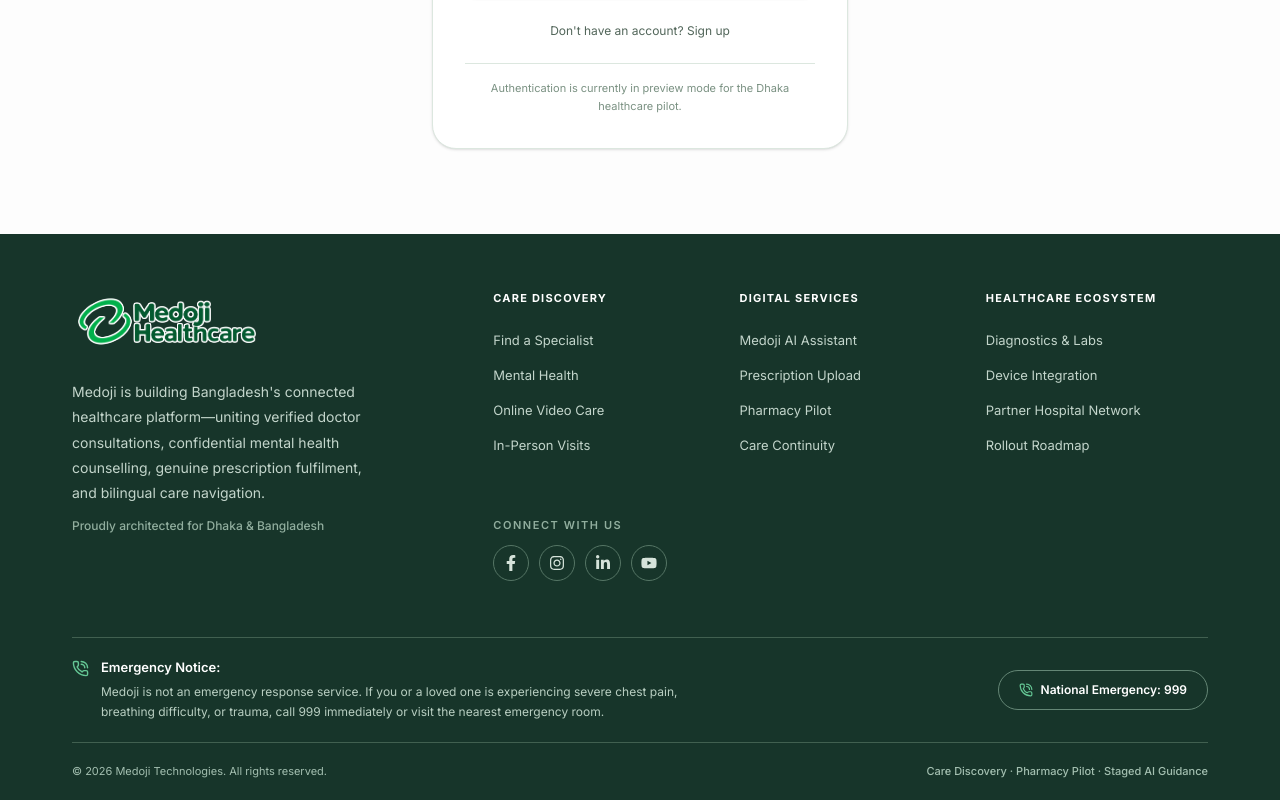
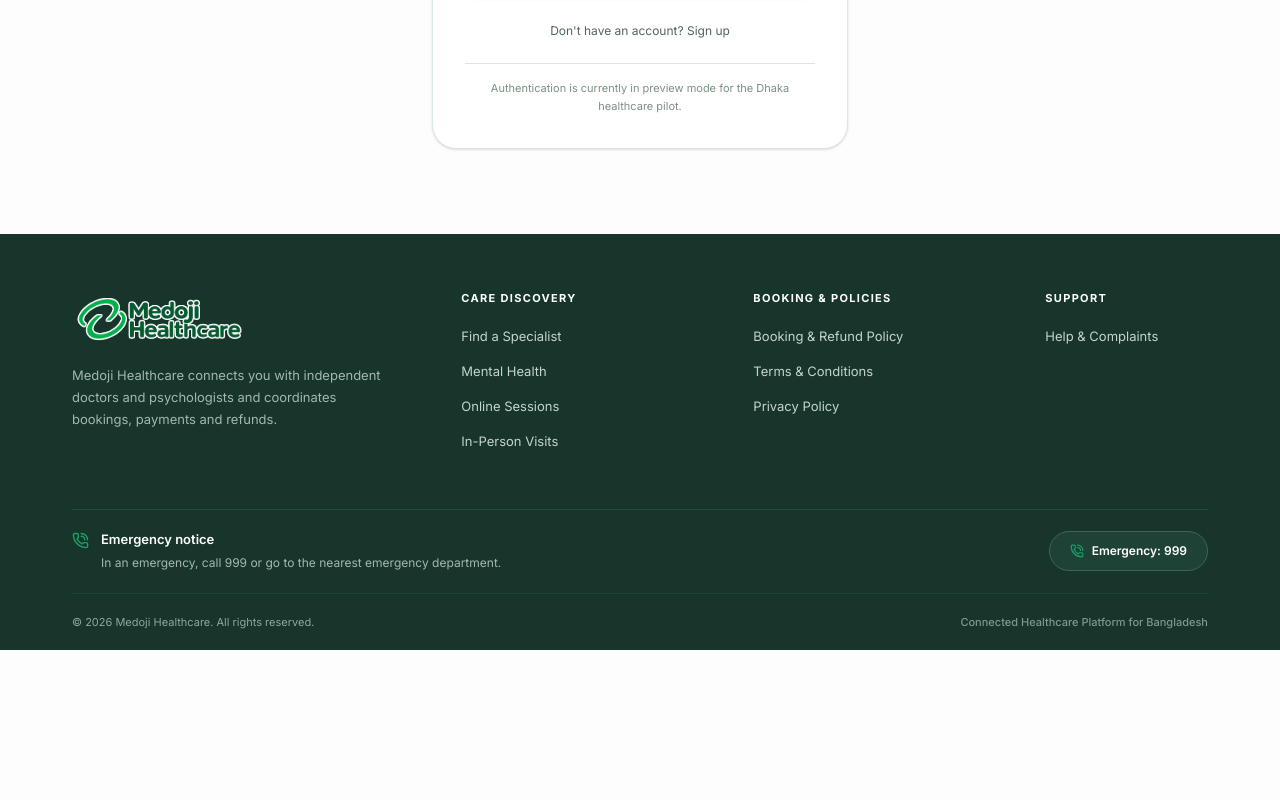
Before and after one commit to Samincode01/medoji, a Next.js app: page /login in a window 1280 px wide. Shown: the part 641-1441 px from the top of the page. After the commit the page ends 1291 px from the top, so only its background shows below. Built offline with nearby package versions, Linux system fonts and the light colour scheme.

Commit message:
updated footer

```diff
--- a/src/components/layout/Footer.jsx
+++ b/src/components/layout/Footer.jsx
@@ -1,82 +1,67 @@
 
 "use client";
 
+import Image from "next/image";
+import Link from "next/link";
+import { ArrowUpRight, PhoneCall } from "lucide-react";
 import logo from "@/images/logo.png";
-import Link from "next/link";
-import Image from "next/image";
-import { ArrowUpRight, PhoneCall } from "lucide-react";
-import {
-  FaFacebookF,
-  FaInstagram,
-  FaLinkedinIn,
-  FaYoutube,
-} from "react-icons/fa";
 import { useLanguage } from "@/i18n/useLanguage";
 
-const socialLinks = [
-  { name: "Facebook", Icon: FaFacebookF, href: null },
-  { name: "Instagram", Icon: FaInstagram, href: null },
-  { name: "LinkedIn", Icon: FaLinkedinIn, href: null },
-  { name: "YouTube", Icon: FaYoutube, href: null },
+export default function Footer() {
+  const { t } = useLanguage();
+
+  const careDiscoveryLinks = [
+    { label: t("footer.links.findSpecialist"), href: "/specialist" },
+    { label: t("footer.links.mentalHealth"), href: "/mental-health" },
+    { label: t("footer.links.onlineSessions"), href: "/online-sessions" },
+    { label: t("footer.links.inPersonVisits"), href: "/in-person-visits" },
+  ];
+
+  const bookingPolicyLinks = [
+    { label: t("footer.links.bookingRefundPolicy"), href: "/booking-refund-policy" },
+    { label: t("footer.links.termsConditions"), href: "/terms-and-conditions" },
+    { label: t("footer.links.privacyPolicy"), href: "/privacy-policy" },
+  ];
+
+  const supportLinks = [
+    { label: t("footer.links.helpComplaints"), href: "/help-and-complaints" },
   ];
 
   const linkStyle =
-  "group inline-flex items-center gap-1.5 text-[13px] leading-6 text-[#C3D5CB] transition-colors duration-200 hover:text-white";
+    "group inline-flex items-center gap-1.5 rounded-sm text-[13px] leading-6 text-[#C3D5CB] transition-colors duration-200 hover:text-white focus-visible:outline-none focus-visible:ring-1 focus-visible:ring-[#19A069]";
 
-export default function Footer() {
-  const { t, isBangla } = useLanguage();
-
-  const columns = [
-    {
-      title: t("footer.careDiscovery"),
-      links: [
-        { label: t("footer.links.findDoctor"), href: "/specialist" },
-        { label: t("footer.links.mentalHealth"), href: "/specialist" },
-        { label: t("footer.links.onlineVideo"), href: "/specialist" },
-        { label: t("footer.links.inPerson"), href: "/specialist" },
-      ],
-    },
-    {
-      title: t("footer.digitalServices"),
-      links: [
-        { label: t("footer.links.aiAssistant"), href: "/#ai-tools" },
-        { label: t("footer.links.prescriptionUpload"), href: "/#pharmacy" },
-        { label: t("footer.links.pharmacyPilot"), href: "/#pharmacy" },
-        { label: t("footer.links.careContinuity"), href: "/#ecosystem" },
-      ],
-    },
-    {
-      title: t("footer.healthcareEcosystem"),
-      links: [
-        { label: t("footer.links.diagnostics"), href: "/#ecosystem" },
-        { label: t("footer.links.devices"), href: "/#ecosystem" },
-        { label: t("footer.links.partnerHospital"), href: "/#ecosystem" },
-        { label: t("footer.links.roadmap"), href: "/#ecosystem" },
-      ],
-    },
-  ];
+  const renderLinks = (links) => (
+    <ul className="space-y-2.5">
+      {links.map((link) => (
+        <li key={link.href}>
+          <Link href={link.href} className={linkStyle}>
+            <span>{link.label}</span>
+            <ArrowUpRight
+              size={12}
+              className="shrink-0 opacity-0 transition-all duration-200 group-hover:translate-x-0.5 group-hover:-translate-y-0.5 group-hover:opacity-100"
+              aria-hidden="true"
+            />
+          </Link>
+        </li>
+      ))}
+    </ul>
+  );
 
   return (
     <footer className="bg-[#17352A] text-white">
       <div className="mx-auto max-w-[1200px] px-5 sm:px-8">
+        <div className="grid grid-cols-1 gap-10 py-12 sm:grid-cols-2 md:py-14 lg:grid-cols-12 lg:gap-8">
 
-        {/* Main Footer */}
-        <div className="grid grid-cols-1 gap-11 py-12 md:grid-cols-12 md:gap-8 md:py-14">
-
-          {/* Brand Column */}
-          <div className="md:col-span-4">
-            <Link
-              href="/"
-              aria-label="Medoji Healthcare home"
-              className="inline-flex"
-            >
+          {/* Brand */}
+          <div className="lg:col-span-4 lg:pr-6">
+            <Link href="/" aria-label="Med​oji Healthcare home">
               <Image
                 src={logo}
-                alt="Medoji Healthcare logo"
+                alt="Med​oji Healthcare"
                 width={820}
                 height={360}
                 priority
-                className="h-auto w-[190px] object-contain"
+                className="h-auto w-[175px] object-contain"
                 style={{
                   filter: `
                     drop-shadow(1px 0 0 white)
@@ -88,116 +73,81 @@ export default function Footer() {
               />
             </Link>
 
-            <p className="mt-5 max-w-[310px] text-[14px] leading-[1.8] text-[#C3D5CB]">
-              {t("footer.tagline")}
+            <p className="mt-4 max-w-[320px] text-[13px] leading-[1.7] text-[#A3B8AD]">
+              {t("footer.brandDescription")}
             </p>
-
-            <p className="mt-3 text-[12px] font-medium text-[#91AE9E]">
-              {t("footer.location")}
-            </p>
-
-
           </div>
 
-          {/* Navigation Columns */}
-          <div className="grid grid-cols-2 gap-x-6 gap-y-9 sm:grid-cols-3 md:col-span-8 md:pl-8">
-            {columns.map((column) => (
-              <div key={column.title}>
-                <h3 className="mb-5 text-[11px] font-bold uppercase tracking-[0.11em] text-white">
-                  {column.title}
+          {/* Care Discovery */}
+          <nav
+            aria-label={t("footer.headings.careDiscovery")}
+            className="lg:col-span-3"
+          >
+            <h3 className="mb-4 text-[11px] font-bold uppercase tracking-[0.12em]">
+              {t("footer.headings.careDiscovery")}
             </h3>
+            {renderLinks(careDiscoveryLinks)}
+          </nav>
 
-                <ul className="space-y-2.5">
-                  {column.links.map((link) => (
-                    <li key={link.label}>
-                      <Link href={link.href} className={linkStyle}>
-                        {link.label}
-                        <ArrowUpRight
-                          size={12}
-                          className="shrink-0 opacity-0 transition-all duration-200 group-hover:translate-x-0.5 group-hover:-translate-y-0.5 group-hover:opacity-100"
-                        />
-                      </Link>
-                    </li>
-                  ))}
-                </ul>
+          {/* Booking & Policies */}
+          <nav
+            aria-label={t("footer.headings.bookingPolicies")}
+            className="lg:col-span-3"
+          >
+            <h3 className="mb-4 text-[11px] font-bold uppercase tracking-[0.12em]">
+              {t("footer.headings.bookingPolicies")}
+            </h3>
+            {renderLinks(bookingPolicyLinks)}
+          </nav>
 
+          {/* Support */}
+          <nav
+            aria-label={t("footer.headings.support")}
+            className="lg:col-span-2"
+          >
+            <h3 className="mb-4 text-[11px] font-bold uppercase tracking-[0.12em]">
+              {t("footer.headings.support")}
+            </h3>
+            {renderLinks(supportLinks)}
+          </nav>
         </div>
 
-            ))}
-              {/* Social Media */}
-            <div className="mt-6">
-              <p className="mb-3 text-[11px] font-semibold uppercase tracking-[0.14em] text-[#91AE9E]">
-                {isBangla ? "আমাদের সঙ্গে যুক্ত থাকুন" : "Connect with us"}
-              </p>
-
-              <div className="flex items-center gap-2.5">
-                {socialLinks.map(({ name, Icon, href }) => {
-                  const iconContent = (
-                    <Icon size={16} aria-hidden="true" />
-                  );
-
-                  return href ? (
-                    <a
-                      key={name}
-                      href={href}
-                      target="_blank"
-                      rel="noopener noreferrer"
-                      aria-label={name}
-                      className="flex h-9 w-9 items-center justify-center rounded-full border border-[#557565] text-[#D5E3DA] transition-all duration-200 hover:border-[#8FC7A8] hover:bg-[#244B3B] hover:text-white"
-                    >
-                      {iconContent}
-                    </a>
-                  ) : (
-                    <span
-                      key={name}
-                      title={name}
-                      aria-label={name}
-                      className="flex h-9 w-9 items-center justify-center rounded-full border border-[#557565] text-[#D5E3DA]"
-                    >
-                      {iconContent}
-                    </span>
-                  );
-                })}
-              </div>
-            </div>
-          </div>
-
-        </div>
-
-        {/* Emergency Information */}
-        <div className="flex flex-col gap-4 border-y border-[#416050] py-5 sm:flex-row sm:items-center sm:justify-between">
+        {/* Emergency Notice */}
+        <div className="border-t border-[#234B3D] py-5">
+          <div className="flex flex-col gap-4 sm:flex-row sm:items-center sm:justify-between">
             <div className="flex items-start gap-3">
               <PhoneCall
                 size={17}
-              className="mt-0.5 shrink-0 text-[#65C795]"
+                className="mt-0.5 shrink-0 text-[#19A069]"
+                aria-hidden="true"
               />
-
               <div>
                 <p className="text-[13px] font-semibold text-white">
-                {t("footer.emergencyTitle")}
+                  {t("footer.emergencyHeading")}
                 </p>
-
-              <p className="mt-1 max-w-[620px] text-[12px] leading-[1.7] text-[#B8CEC1]">
-                {t("footer.emergencyText")}
+                <p className="mt-1 max-w-[650px] text-[12px] leading-relaxed text-[#A3B8AD]">
+                  {t("footer.emergencyDescription")}
                 </p>
               </div>
             </div>
 
             <a
               href="tel:999"
-            className="inline-flex min-h-10 items-center justify-center gap-2 self-start rounded-full border border-[#648675] px-5 text-[12px] font-semibold text-white transition-colors hover:border-[#8FC7A8] hover:bg-[#244B3B] sm:self-center"
+              className="inline-flex min-h-10 shrink-0 items-center justify-center gap-2 self-start rounded-full border border-[#3E6554] bg-[#1E4336] px-5 text-[12px] font-semibold text-white transition-colors duration-200 hover:border-[#19A069] hover:bg-[#255242] focus-visible:outline-none focus-visible:ring-2 focus-visible:ring-[#19A069] sm:self-center"
             >
-            <PhoneCall size={14} className="text-[#65C795]" />
-            {t("footer.emergencyBtn")}
+              <PhoneCall size={14} className="text-[#19A069]" aria-hidden="true" />
+              <span>{t("footer.emergencyButton")}</span>
             </a>
+          </div>
         </div>
 
         {/* Copyright */}
-        <div className="flex flex-col gap-2 py-5 text-[11px] text-[#A3BFB0] sm:flex-row sm:items-center sm:justify-between">
+        <div className="flex flex-col gap-2 border-t border-[#234B3D]/60 py-5 text-[11px] text-[#8FA89B] sm:flex-row sm:items-center sm:justify-between">
           <p>{t("footer.copyright")}</p>
-          <p className="font-medium">{t("footer.rights")}</p>
+          <p className="font-medium text-[#7D998B]">
+            {t("footer.rights")}
+          </p>
         </div>
-
       </div>
     </footer>
   );
--- a/src/i18n/translations.js
+++ b/src/i18n/translations.js
@@ -24,8 +24,8 @@ export const translations = {
       banglaTagline: "চিকিৎসা, কাউন্সেলিং ও ফলোআপ—সব এক জায়গায়।",
       description:
         "Find a doctor or counsellor, follow up on care, and manage prescriptions in one place.",
-      primaryCta: "Find a Specialist",
-      secondaryCta: "How medoji works",
+      primaryCta: "Find a professional",
+      secondaryCta: "Explore Medoji",
       proofVisits: "Online & in-person visits",
       proofPharmacy: "Pharmacist review",
       proofPrivacy: "Verified patient privacy",
@@ -260,32 +260,30 @@ export const translations = {
       ],
     },
     footer: {
-      tagline:
-        "Medoji is building Bangladesh's connected healthcare platform—uniting verified doctor consultations, confidential mental health counselling, genuine prescription fulfilment, and bilingual care navigation.",
-      location: "Proudly architected for Dhaka & Bangladesh",
-      careDiscovery: "Care Discovery",
-      digitalServices: "Digital Services",
-      healthcareEcosystem: "Healthcare Ecosystem",
+      brandDescription:
+        "Medoji Healthcare connects you with independent doctors and psychologists and coordinates bookings, payments and refunds.",
+      headings: {
+        careDiscovery: "CARE DISCOVERY",
+        bookingPolicies: "BOOKING & POLICIES",
+        support: "SUPPORT",
+      },
       links: {
-        findDoctor: "Find a Specialist",
+        findSpecialist: "Find a Specialist",
         mentalHealth: "Mental Health",
-        onlineVideo: "Online Video Care",
-        inPerson: "In-Person Visits",
-        aiAssistant: "Medoji AI Assistant",
-        prescriptionUpload: "Prescription Upload",
-        pharmacyPilot: "Pharmacy Pilot",
-        careContinuity: "Care Continuity",
-        diagnostics: "Diagnostics & Labs",
-        devices: "Device Integration",
-        partnerHospital: "Partner Hospital Network",
-        roadmap: "Rollout Roadmap",
+        onlineSessions: "Online Sessions",
+        inPersonVisits: "In-Person Visits",
+        bookingRefundPolicy: "Booking & Refund Policy",
+        termsConditions: "Terms & Conditions",
+        privacyPolicy: "Privacy Policy",
+        helpComplaints: "Help & Complaints",
       },
-      emergencyTitle: "Emergency Notice:",
-      emergencyText:
-        "Medoji is not an emergency response service. If you or a loved one is experiencing severe chest pain, breathing difficulty, or trauma, call 999 immediately or visit the nearest emergency room.",
-      emergencyBtn: "National Emergency: 999",
-      copyright: "© 2026 Medoji Technologies. All rights reserved.",
-      rights: "Care Discovery · Pharmacy Pilot · Staged AI Guidance",
+      emergencyHeading: "Emergency notice",
+      emergencyDescription:
+        "In an emergency, call 999 or go to the nearest emergency department.",
+      emergencyButton: "Emergency: 999",
+      copyright: "© 2026 Medoji Healthcare. All rights reserved.",
+      rights: "Connected Healthcare Platform for Bangladesh",
+      comingSoon: "Coming soon",
     },
     directory: {
       breadcrumbHome: "Home",
@@ -638,32 +636,30 @@ export const translations = {
       ],
     },
     footer: {
-      tagline:
-        "মেডোজি এআই বাংলাদেশের জন্য তৈরি একটি সমন্বিত স্বাস্থ্যসেবা প্ল্যাটফর্ম—যা যুক্ত করেছে যাচাইকৃত চিকিৎসক, গোপনীয় মানসিক স্বাস্থ্যসেবা, আসল ওষুধ সরবরাহ এবং দ্বিভাষিক এআই পরামর্শ।",
-      location: "ঢাকা ও বাংলাদেশের স্বাস্থ্যসেবার জন্য নিবেদিত",
-      careDiscovery: "সেবাসমূহ",
-      digitalServices: "ডিজিটাল সার্ভিস",
-      healthcareEcosystem: "আমাদের ইকোসিস্টেম",
+      brandDescription:
+        "মেডোজি হেলথকেয়ার আপনাকে স্বতন্ত্র চিকিৎসক ও মনোবিজ্ঞানীদের সঙ্গে যুক্ত করে এবং অ্যাপয়েন্টমেন্ট, পেমেন্ট ও রিফান্ড সমন্বয় করে।",
+      headings: {
+        careDiscovery: "চিকিৎসাসেবা খুঁজুন",
+        bookingPolicies: "বুকিং ও নীতিমালা",
+        support: "সহায়তা",
+      },
       links: {
-        findDoctor: "ডাক্তার খুঁজুন",
+        findSpecialist: "বিশেষজ্ঞ খুঁজুন",
         mentalHealth: "মানসিক স্বাস্থ্য",
-        onlineVideo: "অনলাইন ভিডিও পরামর্শ",
-        inPerson: "সরাসরি চেম্বার ভিজিট",
-        aiAssistant: "মেডোজি এআই অ্যাসিস্ট্যান্ট",
-        prescriptionUpload: "প্রেসক্রিপশন আপলোড",
-        pharmacyPilot: "ফার্মেসি পাইলট",
-        careContinuity: "ফলোআপ সেবা",
-        diagnostics: "ডায়াগনস্টিক ও ল্যাব",
-        devices: "ডিভাইস ইন্টিগ্রেশন",
-        partnerHospital: "হাসপাতাল নেটওয়ার্ক",
-        roadmap: "রোডম্যাপ ও বিস্তার",
+        onlineSessions: "অনলাইন সেশন",
+        inPersonVisits: "সরাসরি চিকিৎসাসেবা",
+        bookingRefundPolicy: "বুকিং ও রিফান্ড নীতিমালা",
+        termsConditions: "ব্যবহারের শর্তাবলি",
+        privacyPolicy: "গোপনীয়তা নীতিমালা",
+        helpComplaints: "সহায়তা ও অভিযোগ",
       },
-      emergencyTitle: "জরুরি সতর্কতা:",
-      emergencyText:
-        "মেডোজি সরাসরি জরুরি উদ্ধারকারী সংস্থা নয়। তীব্র বুকে ব্যথা, শ্বাসকষ্ট বা মারাত্মক দুর্ঘটনায় তাৎক্ষণিকভাবে ৯৯৯ নম্বরে কল করুন অথবা নিকটস্থ হাসপাতালের জরুরি বিভাগে যান।",
-      emergencyBtn: "জাতীয় জরুরি সেবা: ৯৯৯",
-      copyright: "© ২০২৬ মেডোজি এআই টেকনোলজিস। সর্বস্বত্ব সংরক্ষিত।",
-      rights: "চিকিৎসা ডিরেক্টরি · ফার্মেসি পাইলট · এআই স্বাস্থ্যসেবা",
+      emergencyHeading: "জরুরি বিজ্ঞপ্তি",
+      emergencyDescription:
+        "জরুরি অবস্থায় ৯৯৯ নম্বরে কল করুন অথবা নিকটস্থ হাসপাতালের জরুরি বিভাগে যান।",
+      emergencyButton: "জরুরি সহায়তা: ৯৯৯",
+      copyright: "© ২০২৬ মেডোজি হেলথকেয়ার। সর্বস্বত্ব সংরক্ষিত।",
+      rights: "বাংলাদেশের জন্য সমন্বিত স্বাস্থ্যসেবা প্ল্যাটফর্ম",
+      comingSoon: "শীঘ্রই আসছে",
     },
     directory: {
       breadcrumbHome: "হোম",
```
Lines whose indentation alone changed are shown as unchanged.
